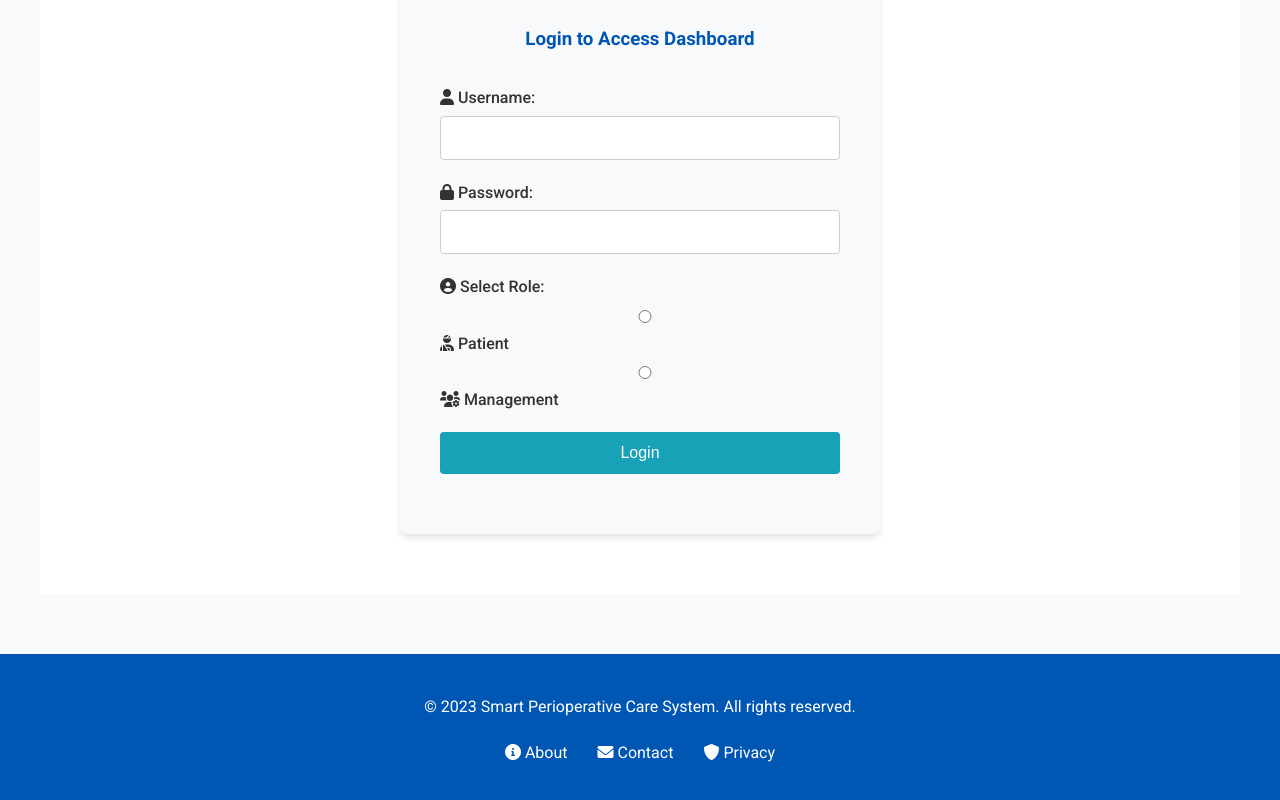
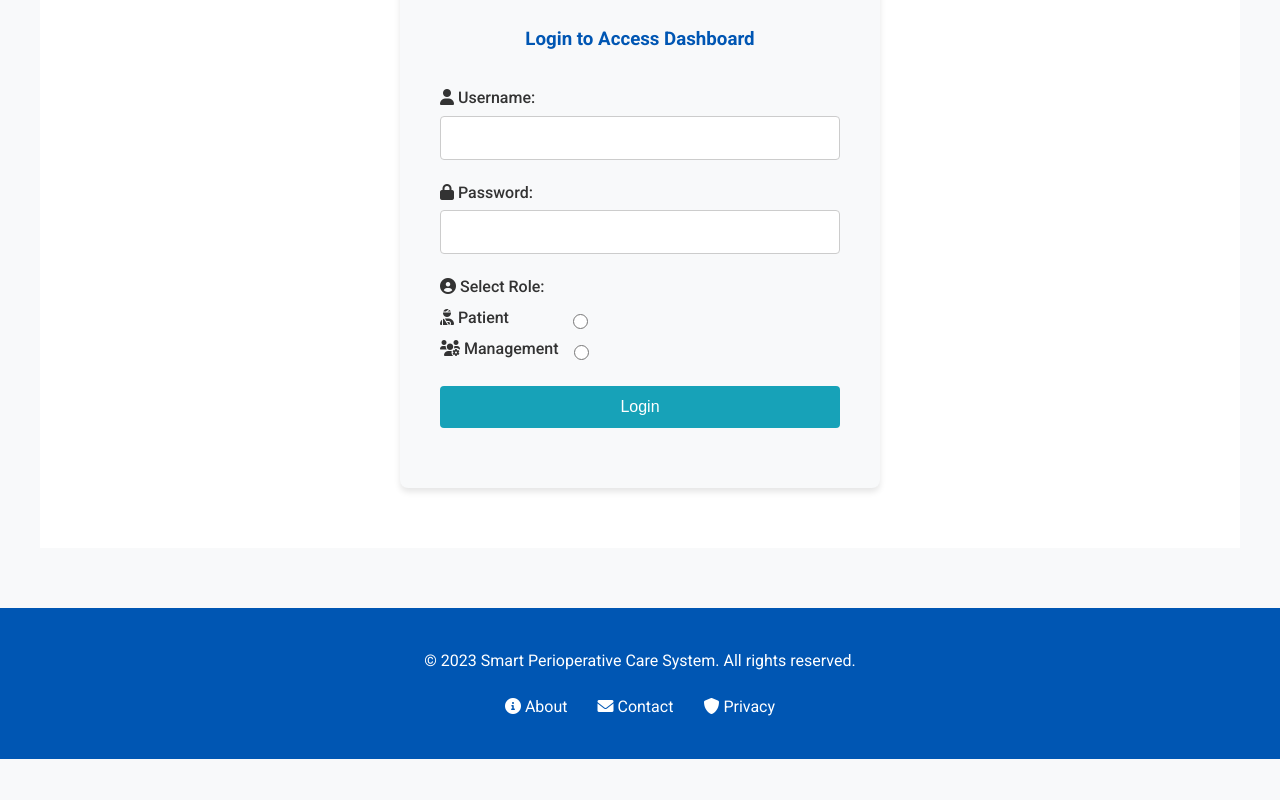
Before and after one commit to DIP72/Hack-With-Gemini, a website: page Client/LandPage/views/index.html in a window 1280 px wide. Shown: the part 864-1664 px from the top of the page. After the commit the page ends 1623 px from the top, so only its background shows below. Drawn offline with Linux system fonts and the light colour scheme; files whose address does not match are found by name.

Commit message:
landpage ui

```diff
--- a/Client/LandPage/css/style.css
+++ b/Client/LandPage/css/style.css
@@ -87,7 +87,30 @@ header {
     align-items: center;
     gap: 15px;
 }
+.radio-group div{
+    display: flex;
+    gap: 10px;
+    align-items: center;
+}
+#patient, #management {
+    width: 15px;
+    height: 15px;
+    cursor: pointer;
+}
+#patient{
+    margin-left: 54px;
+}
 .nav-j {
+    color: white;
+    text-decoration: none;
+    background: linear-gradient(135deg, #17a2b8, #0056b3);
+    padding: 10px 20px;
+    border-radius: 8px;
+    font-weight: 600;
+    transition: all 0.3s ease;
+    box-shadow: 0 2px 8px rgba(0, 0, 0, 0.1);
+}
+.nav-login{
     color: white;
     text-decoration: none;
     background: linear-gradient(135deg, #17a2b8, #0056b3);
--- a/Client/LandPage/views/index.html
+++ b/Client/LandPage/views/index.html
@@ -1,5 +1,6 @@
 <!DOCTYPE html>
 <html lang="en">
+
 <head>
     <meta charset="UTF-8">
     <meta name="viewport" content="width=device-width, initial-scale=1.0">
@@ -8,6 +9,7 @@
     <link rel="stylesheet" href="https://cdnjs.cloudflare.com/ajax/libs/font-awesome/6.0.0-beta3/css/all.min.css">
     <link rel="stylesheet" href="./../css/style.css">
 </head>
+
 <body>
     <header>
         <nav class="navbar">
@@ -47,7 +49,8 @@
                 <h2>Welcome to Modern Healthcare Management</h2>
                 <p>Streamline perioperative processes with our intelligent dashboard system.</p>
                 <div class="hero-images">
-                    <img src="https://media.istockphoto.com/id/501707098/photo/surgeons-operating-on-patient-in-operating-theatre-under-lights.jpg?s=612x612&w=0&k=20&c=aCNe7gIVCrm5wyvd5OA1ewW1h50yIIT7Tgndrd-0ml0=" alt="Surgery Room">
+                    <img src="https://media.istockphoto.com/id/501707098/photo/surgeons-operating-on-patient-in-operating-theatre-under-lights.jpg?s=612x612&w=0&k=20&c=aCNe7gIVCrm5wyvd5OA1ewW1h50yIIT7Tgndrd-0ml0="
+                        alt="Surgery Room">
                     <img src="https://patientbetter.com/wp-content/uploads/2024/05/patient-care.jpg" alt="Patient Care">
                     <img src="https://serensahealth.com/assets/img/blogs/636094154018.jpeg" alt="Recovery">
                 </div>
@@ -69,10 +72,14 @@
                     <div class="form-group">
                         <label><i class="fas fa-user-circle"></i> Select Role:</label>
                         <div class="radio-group">
-                            <input type="radio" id="patient" name="role" value="patient" required>
-                            <label for="patient"><i class="fas fa-user-injured"></i> Patient</label>
-                            <input type="radio" id="management" name="role" value="management" required>
-                            <label for="management"><i class="fas fa-users-cog"></i> Management</label>
+                            <div>
+                                <label for="patient"><i class="fas fa-user-injured"></i> Patient</label>
+                                <input type="radio" id="patient" name="role" value="patient" required>
+                            </div>
+                            <div>
+                                <label for="management"><i class="fas fa-users-cog"></i> Management</label>
+                                <input type="radio" id="management" name="role" value="management" required>
+                            </div>
                         </div>
                     </div>
                     <button type="submit">Login</button>
@@ -95,4 +102,5 @@
 
     <script src="js/script.js"></script>
 </body>
+
 </html>
```
